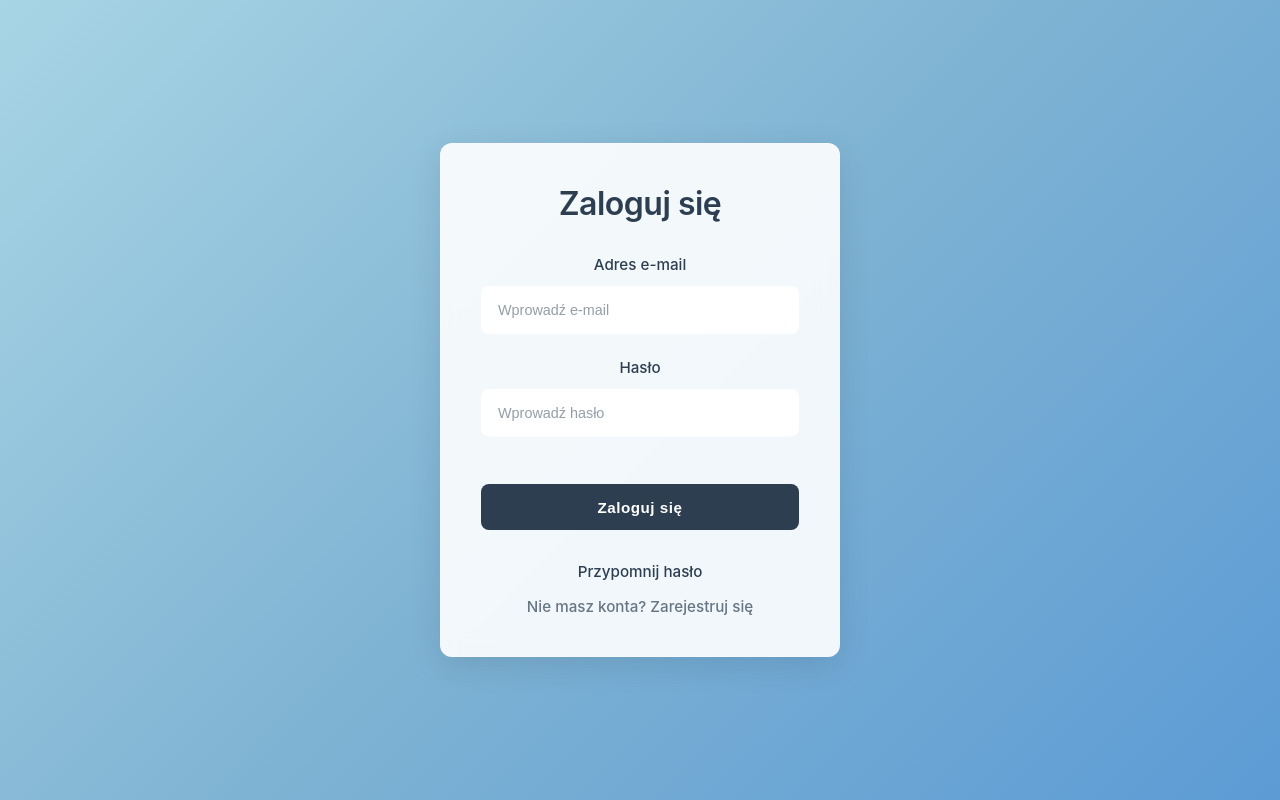
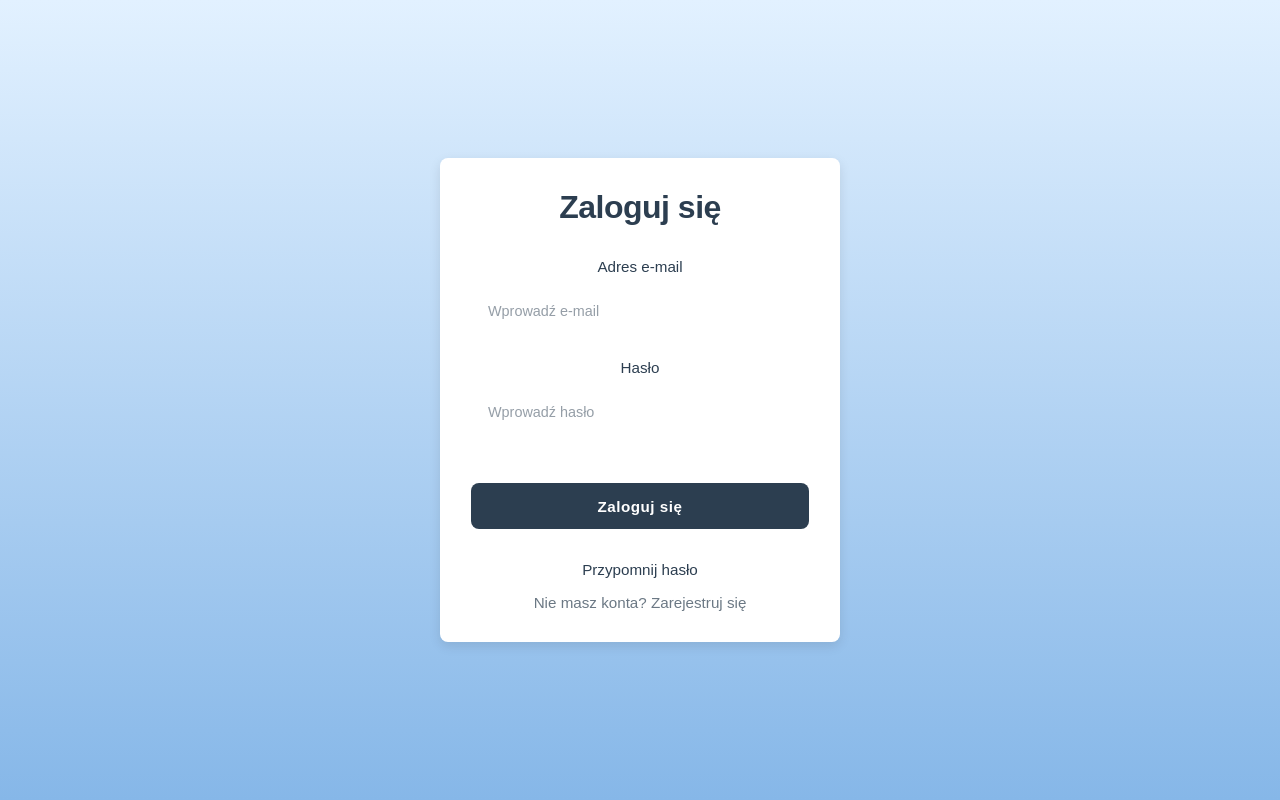
Before and after one commit to kacperoskyyy/ZSPP, a React (Create React App) app in the folder frontend/my-react-app/: page /login in a window 1280 px wide. Shown: the top 800 px of the page. Built offline with nearby package versions, Linux system fonts and the light colour scheme.

Commit message:
Poprawka Log Reg

```diff
--- a/frontend/my-react-app/src/components/FormContainer.css
+++ b/frontend/my-react-app/src/components/FormContainer.css
@@ -112,3 +112,40 @@
     --form-padding: 12px;
   }
 }
+
+
+/* FormContainer.css */
+
+/* Domyślny wrapper z gradientem i centrowaniem */
+.form-container-wrapper {
+  display: flex;
+  justify-content: center;
+  align-items: center;
+  min-height: 100vh;
+  /* Możesz zmienić gradient pod swój design */
+  background: linear-gradient(180deg, #e2f1ff 0%, #86b7e8 100%);
+  font-family: 'Montserrat', Arial, sans-serif;
+  box-sizing: border-box;
+  padding: 20px;
+}
+
+/* Wewnętrzny kontener na formularz */
+.form-container-inner {
+  background: #fff;
+  border-radius: 8px;
+  box-shadow: 0 4px 12px rgba(0,0,0,0.1);
+  width: 100%;
+  max-width: 400px;
+  padding: 30px;
+}
+
+/* Tematy (opcjonalne) */
+.theme-dark .form-container-inner {
+  background: #2c2c2c;
+  color: #f0f0f0;
+}
+
+/* Rozmiary (opcjonalne) */
+.size-large .form-container-inner {
+  max-width: 600px;
+}
```
Also changed, not shown: frontend/my-react-app/src/components/FormContainer.js (+32 -2 lines).
